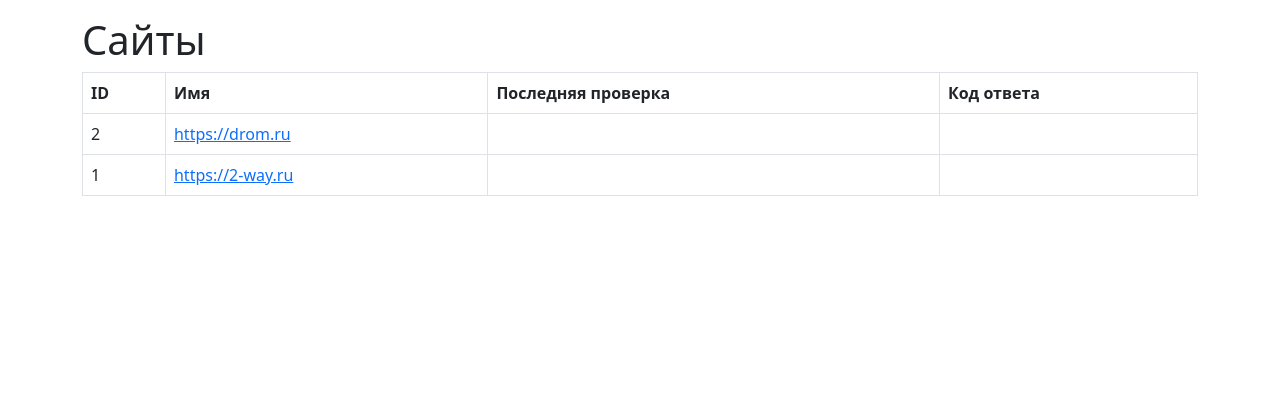
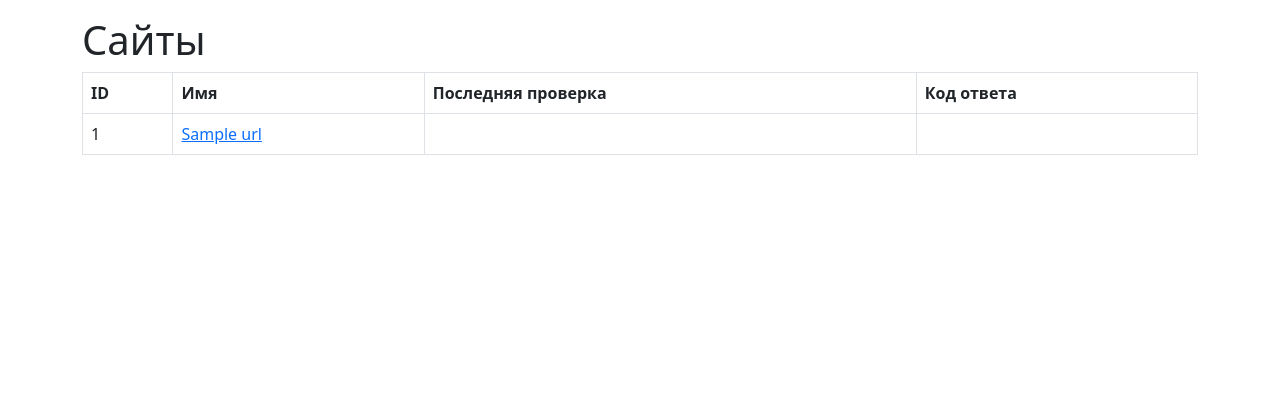
Before and after one commit to Onoiro/python-project-83, a Flask app: page /urls/ in a window 1280 px wide. Shown: the part 56-451 px from the top of the page. Run offline with Flask 3, Linux system fonts and the light colour scheme; a database or web service that is not in the repository returns one stand-in record (values such as "Sample title"); some libraries are stand-ins or nearby versions.

Commit message:
update urls.html: make it show correct page

```diff
--- a/page_analyzer/templates/urls.html
+++ b/page_analyzer/templates/urls.html
@@ -15,22 +15,16 @@
                     </tr>
                 </thead>
                 <tbody>
+                    {% for url in urls %}
                     <tr>
-                        <td>2</td>
+                        <td>{{ url.id }}</td>
                         <td>
-                            <a href="/urls/2">https://drom.ru</a>
+                            <a href="/urls/{{ url.id }}">{{ url['name'] }}</a>
                         </td>
                         <td></td>
                         <td></td>
                     </tr>
-                    <tr>
-                        <td>1</td>
-                        <td>
-                            <a href="/urls/1">https://2-way.ru</a>
-                        </td>
-                        <td></td>
-                        <td></td>
-                    </tr>
+                    {% endfor %}
                 </tbody>
             </table>
         </div>
```
